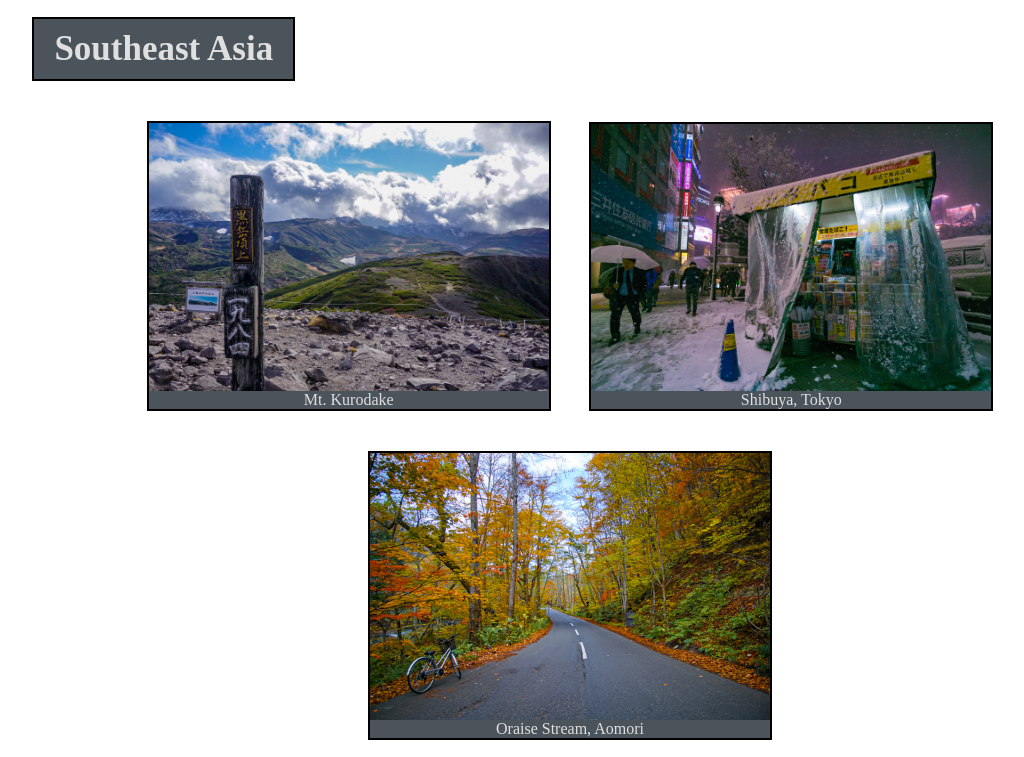
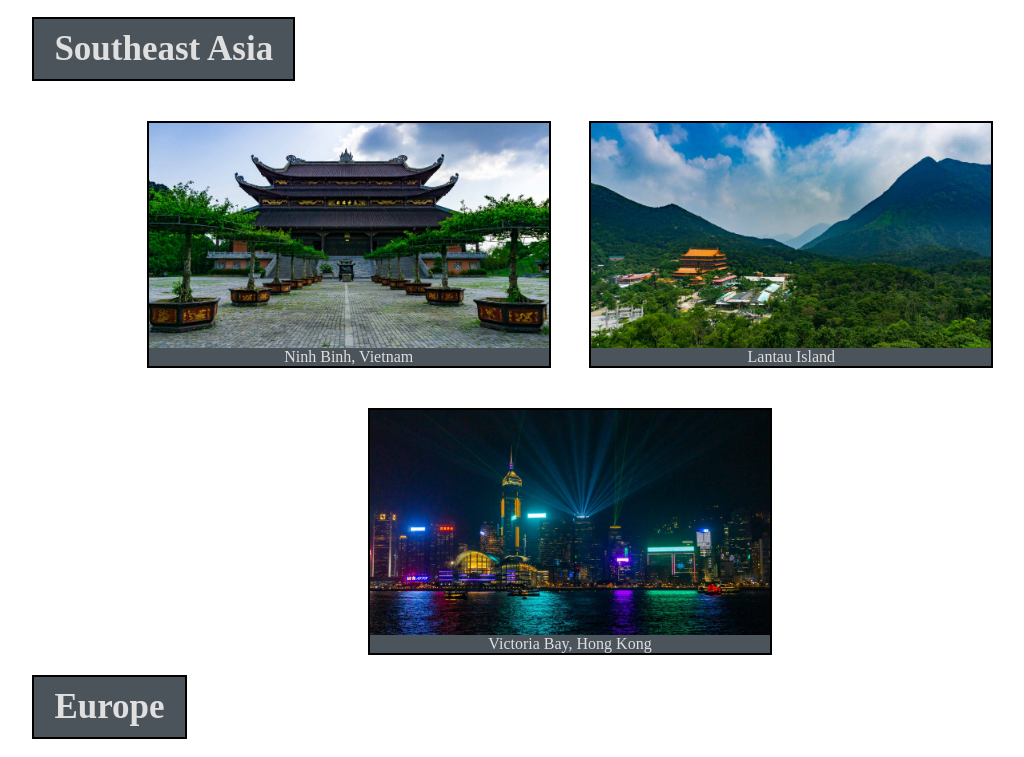
Before and after one commit to Blake-Porter/blake-porter-old, a plain HTML site: page gallery.html in a window 1280 px wide. Shown: the part 933-1690 px from the top of the page, without its empty margins (70-1094 px from the left). Drawn offline with Linux system fonts and the light colour scheme.

Commit message:
Update gallery.html

```diff
--- a/gallery.html
+++ b/gallery.html
@@ -54,18 +54,18 @@
             <div class="picture-set">
                 <figure class="column border">
                     <a href="slide_seasia.html">
-                        <img src="resources/images/kurodake.jpg" width="400" height="auto">
-                        <figcaption class="text-style-80">Mt. Kurodake</figcaption></a>
+                        <img src="resources/images/ninhbinh_temple.jpg" width="400" height="auto">
+                        <figcaption class="text-style-80">Ninh Binh, Vietnam</figcaption></a>
                 </figure>
                 <figure class="column border">
                     <a href="slide_seasia.html">
-                        <img src="resources/images/shibuya_snow.jpg" width="400" height="auto">
-                        <figcaption class="text-style-80">Shibuya, Tokyo</figcaption></a>
+                        <img src="resources/images/polin_monastery.jpg" width="400" height="auto">
+                        <figcaption class="text-style-80">Lantau Island</figcaption></a>
                 </figure>
                 <figure class="column border">
                     <a href="slide_seasia.html">
-                        <img src="resources/images/oraise_road.jpg" width="400" height="auto">
-                        <figcaption class="text-style-80">Oraise Stream, Aomori</figcaption></a>
+                        <img src="resources/images/victoriabay_night.jpg" width="400" height="auto">
+                        <figcaption class="text-style-80">Victoria Bay, Hong Kong</figcaption></a>
                 </figure>
             </div>
             <!--Europe-->
```
